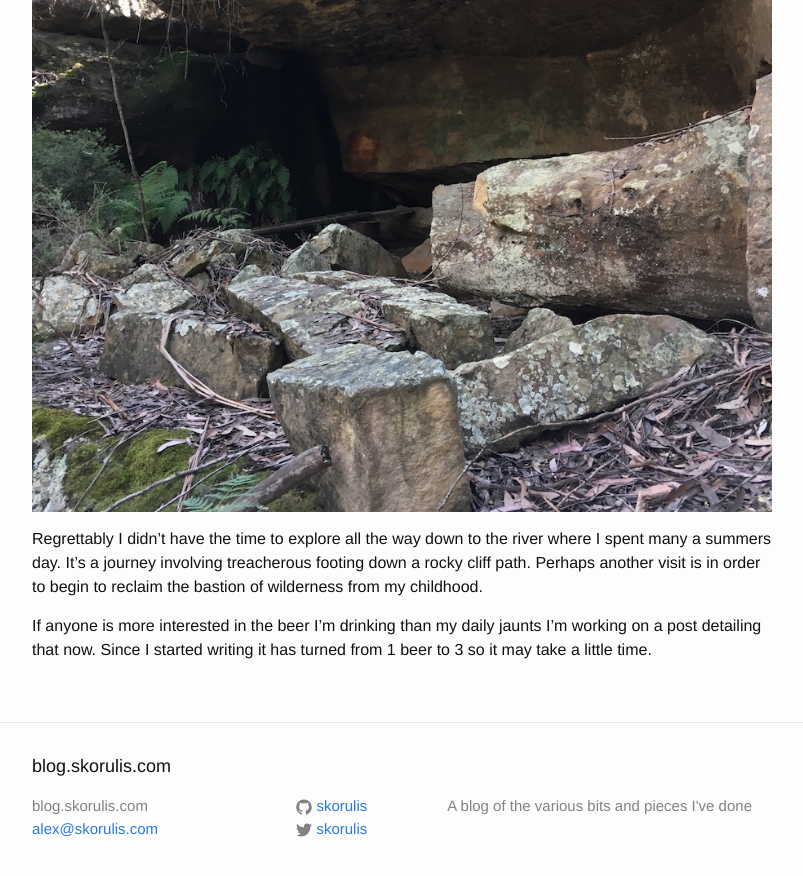
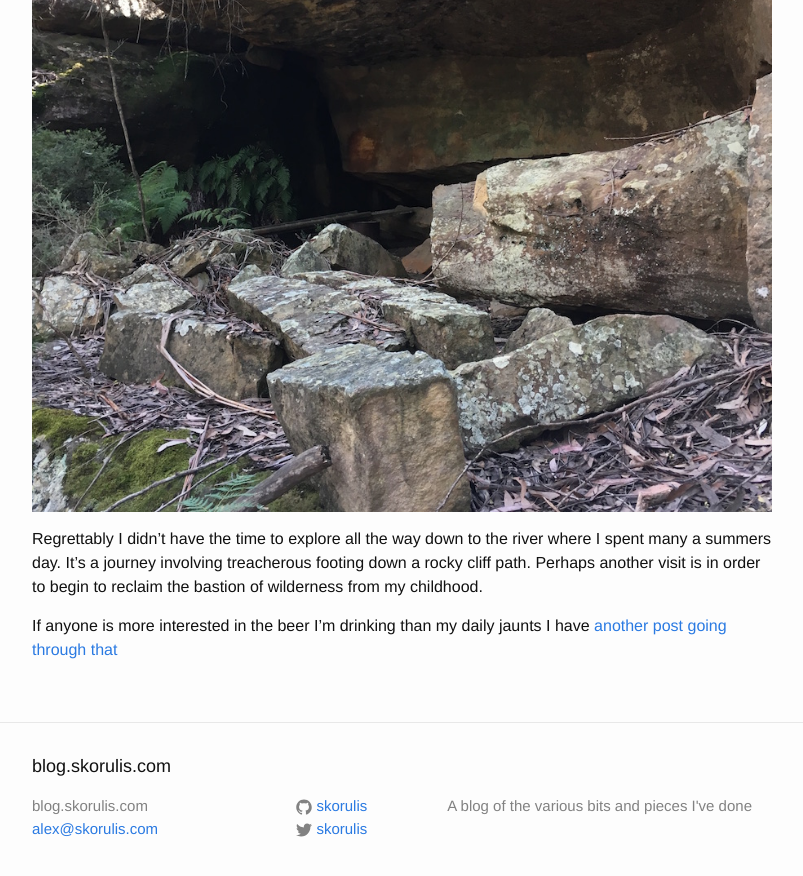
Before and after one commit to skorulis/skorulis-blog, a Jekyll site: the page built from _posts/2016-09-24-a-trip-down-memory-lane.markdown, in a window 1280 px wide and 900 px high, scrolled down 3470 px. Shown: the top 876 px of the window, without its empty margins (238-1041 px from the left). Built offline with Jekyll 4.4.1, drawn with Linux system fonts in a browser that asks for light colours; comment, search, counter and statistics services are not loaded.

Commit message:
Add IPA blog post

```diff
--- a/_posts/2016-09-24-a-trip-down-memory-lane.markdown
+++ b/_posts/2016-09-24-a-trip-down-memory-lane.markdown
@@ -30,4 +30,4 @@ After lunch there was time for a quick explore. This land holds a lot of signifi
 
 Regrettably I didn't have the time to explore all the way down to the river where I spent many a summers day. It's a journey involving treacherous footing down a rocky cliff path. Perhaps another visit is in order to begin to reclaim the bastion of wilderness from my childhood.
 
-If anyone is more interested in the beer I'm drinking than my daily jaunts I'm working on a post detailing that now. Since I started writing it has turned from 1 beer to 3 so it may take a little time.
+If anyone is more interested in the beer I'm drinking than my daily jaunts I have [another post going through that](/beer/2016/09/24/a-night-for-ipa.html)
```
Also changed, not shown: _posts/2016-09-24-a-night-for-ipa.markdown (added, +27 -0 lines), assets/beers/death-between-the-tanks.jpg (added), assets/beers/hasselsloth.jpg (added), assets/beers/hop-ottin.jpg (added).
